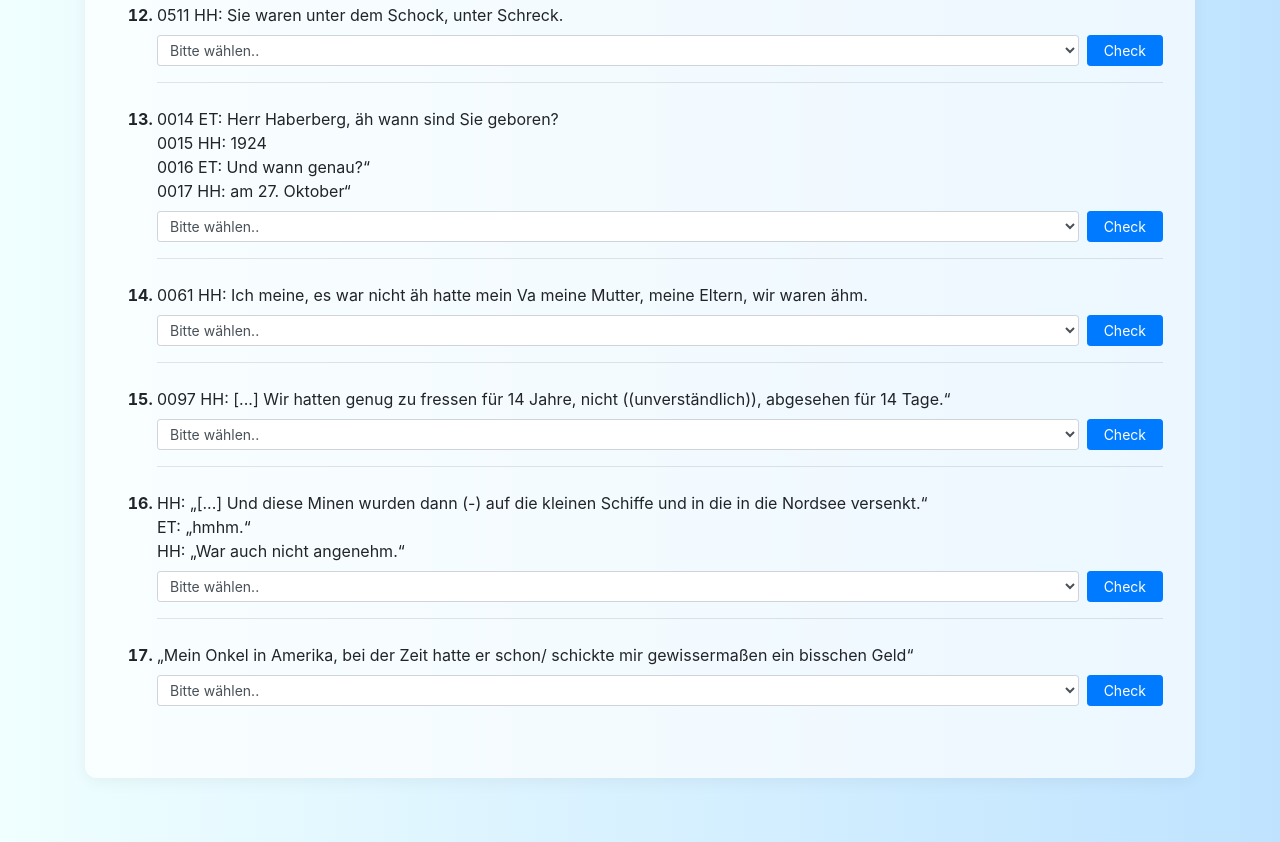
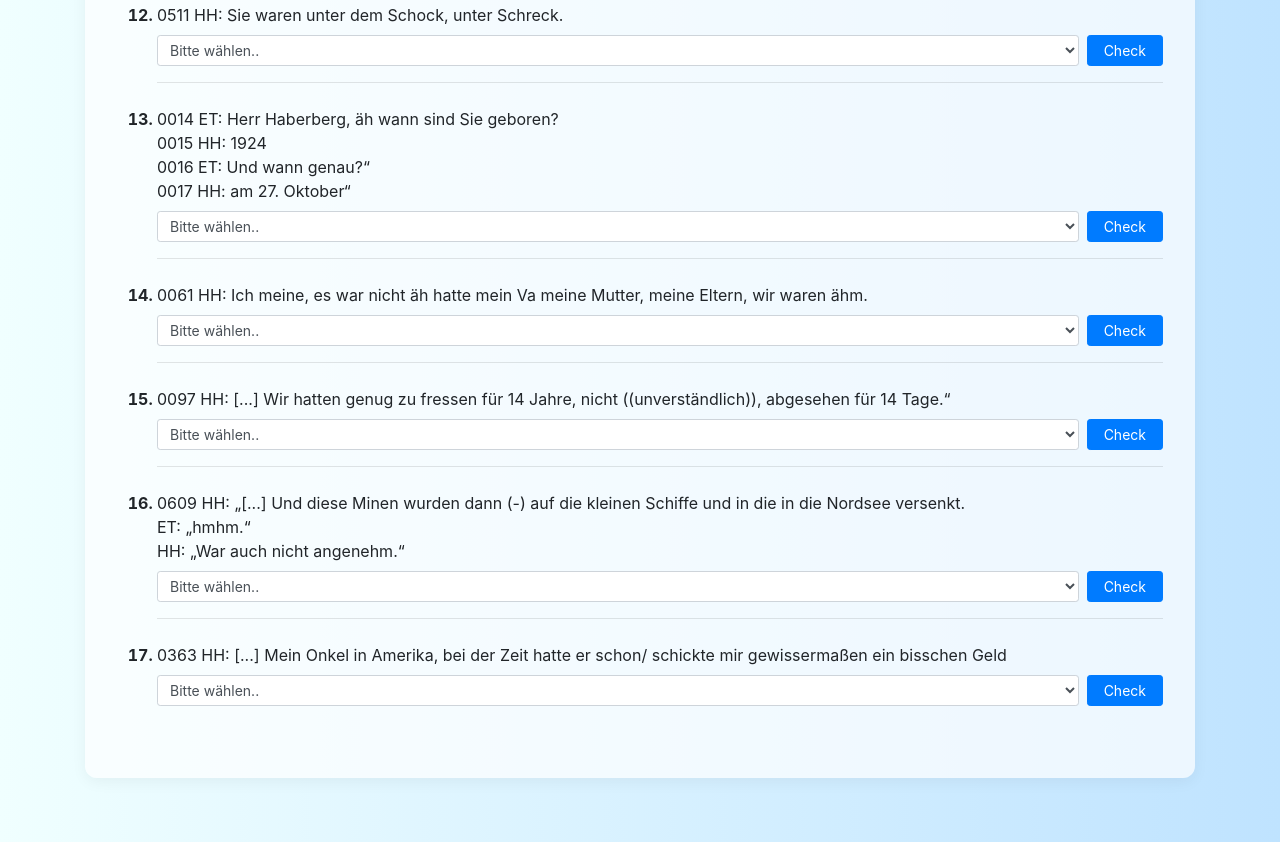
Before and after one commit to Vince2992/FEGB, a plain HTML site: page index.html in a window 1280 px wide. Shown: the part 1687-2529 px from the top of the page. Drawn offline with nearby package versions, Linux system fonts and the light colour scheme.

Commit message:
Update index.html

```diff
--- a/index.html
+++ b/index.html
@@ -262,7 +262,7 @@
           </div>
         </li>
         <li>
-          <span class="beleg">HH: „[...] Und diese Minen wurden dann (-) auf die kleinen Schiffe und in die in die Nordsee versenkt.“<br>ET: „hmhm.“<br>HH: „War auch nicht angenehm.“</span>
+          <span class="beleg">0609 HH: „[...] Und diese Minen wurden dann (-) auf die kleinen Schiffe und in die in die Nordsee versenkt.<br>ET: „hmhm.“<br>HH: „War auch nicht angenehm.“</span>
           <div class="d-flex flex-column flex-sm-row align-items-start align-items-sm-center mt-2">
             <select class="form-control form-control-sm mb-2 mb-sm-0 mr-sm-2 flex-grow-1" name="qTags" id="q25" onchange="resetColor('q25')">
               <option value="choose">Bitte wählen..</option>
@@ -275,7 +275,7 @@
           </div>
         </li>
         <li>
-          <span class="beleg">„Mein Onkel in Amerika, bei der Zeit hatte er schon/ schickte mir gewissermaßen ein bisschen Geld“</span>
+          <span class="beleg">0363 HH: [...] Mein Onkel in Amerika, bei der Zeit hatte er schon/ schickte mir gewissermaßen ein bisschen Geld</span>
           <div class="d-flex flex-column flex-sm-row align-items-start align-items-sm-center mt-2">
             <select class="form-control form-control-sm mb-2 mb-sm-0 mr-sm-2 flex-grow-1" name="qTags" id="q26" onchange="resetColor('q26')">
               <option value="choose">Bitte wählen..</option>
```
